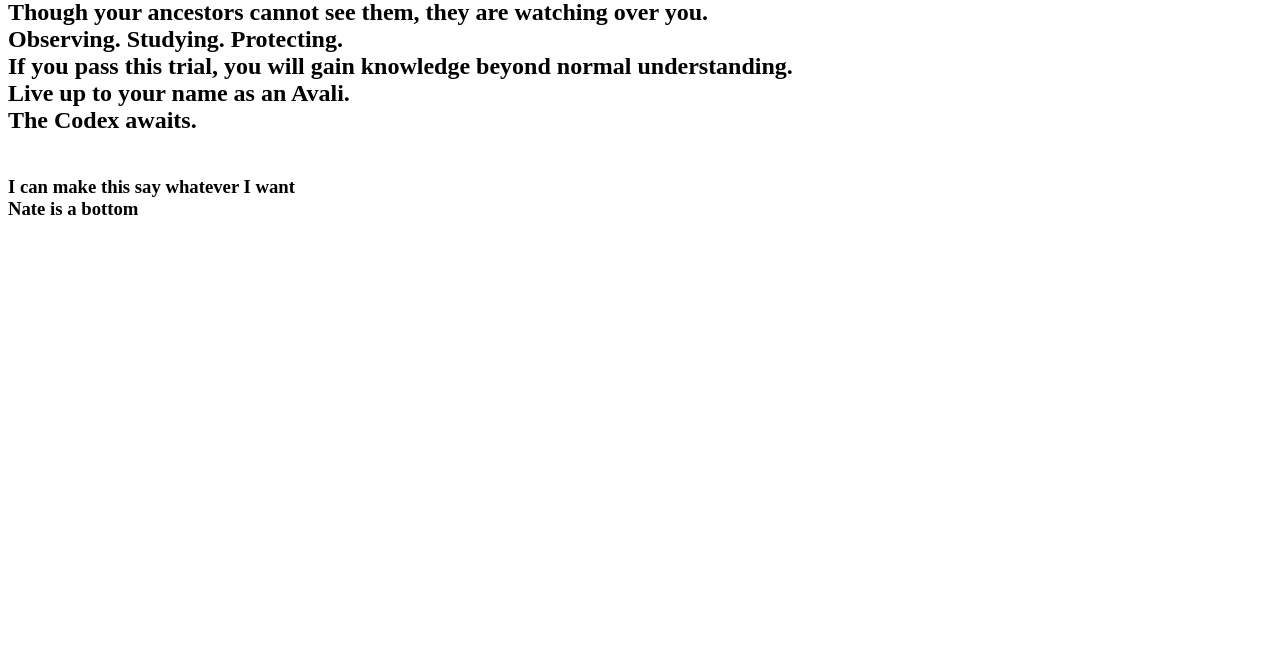
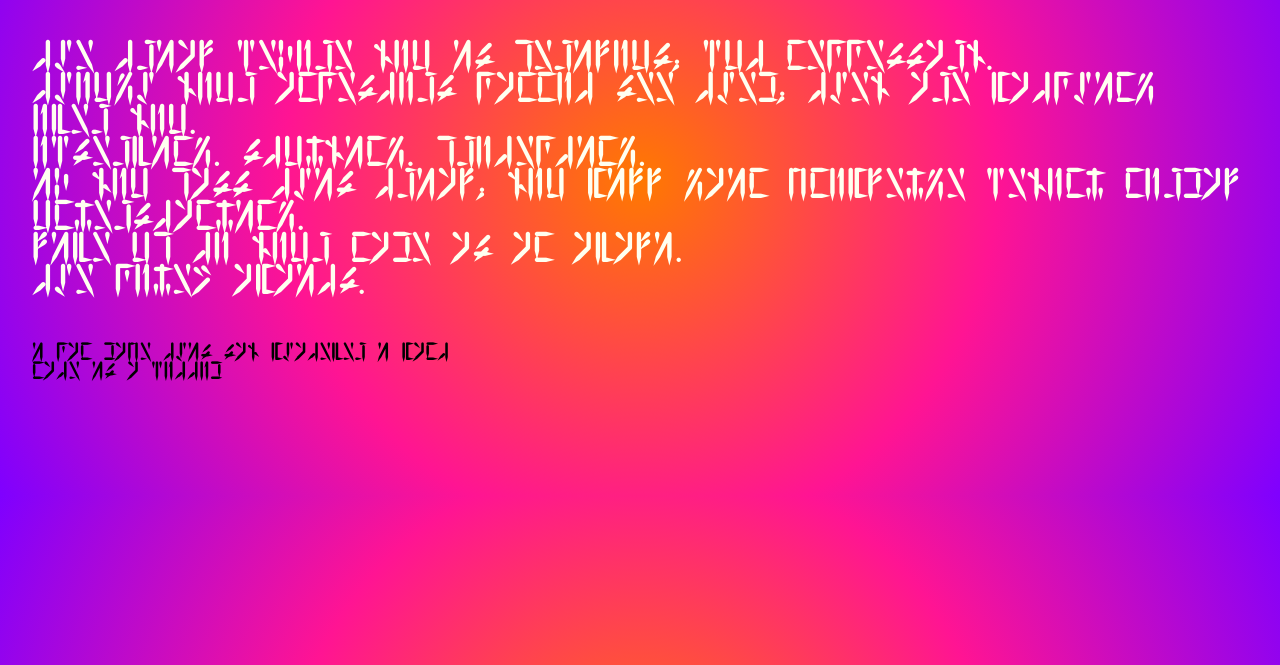
Before and after one commit to MathuinLucci/TheManofMetalandMemory, a plain HTML site: page index.html in a window 1280 px wide. Shown: the part 135-800 px from the top of the page. Drawn offline with Linux system fonts and the light colour scheme; the site is published under a folder, as on GitHub Pages, so addresses that start at the root find nothing.

Commit message:
attempt to fix Pages functionality with proper fonts

```diff
--- a/css/styles.css
+++ b/css/styles.css
@@ -2,11 +2,10 @@
  @font-face
 {
     font-family: "AvaliScratch";
-    src: url(/Fonts/avali-scratch.ttf) format(TrueType),
-        url(/Fonts/avali-scratch.otf.woff2) format(woff2),
-        url(/Fonts/avali-scratch.otf) format(otf);
+    src: url('../Fonts/avali-scratch.ttf') format("truetype"),
+    url('../Fonts/avali-scratch.otf.woff2') format("woff2"),
+    url('../Fonts/avali-scratch.otf') format("opentype");
 
-        font-family: 'Courier New', Courier, monospace;
     font-weight: normal;
     font-style: normal;
 }
--- a/index.html
+++ b/index.html
@@ -4,7 +4,7 @@
   <meta charset="UTF-8" />
   <meta name="viewport" content="width=device-width, initial-scale=1.0" />
   <title>Secret of the Man of Metal and Memory</title>
-  <link href="/css/styles.css" rel="stylesheet">
+  <link href="css/styles.css" rel="stylesheet">
 
 </head>
 
```
